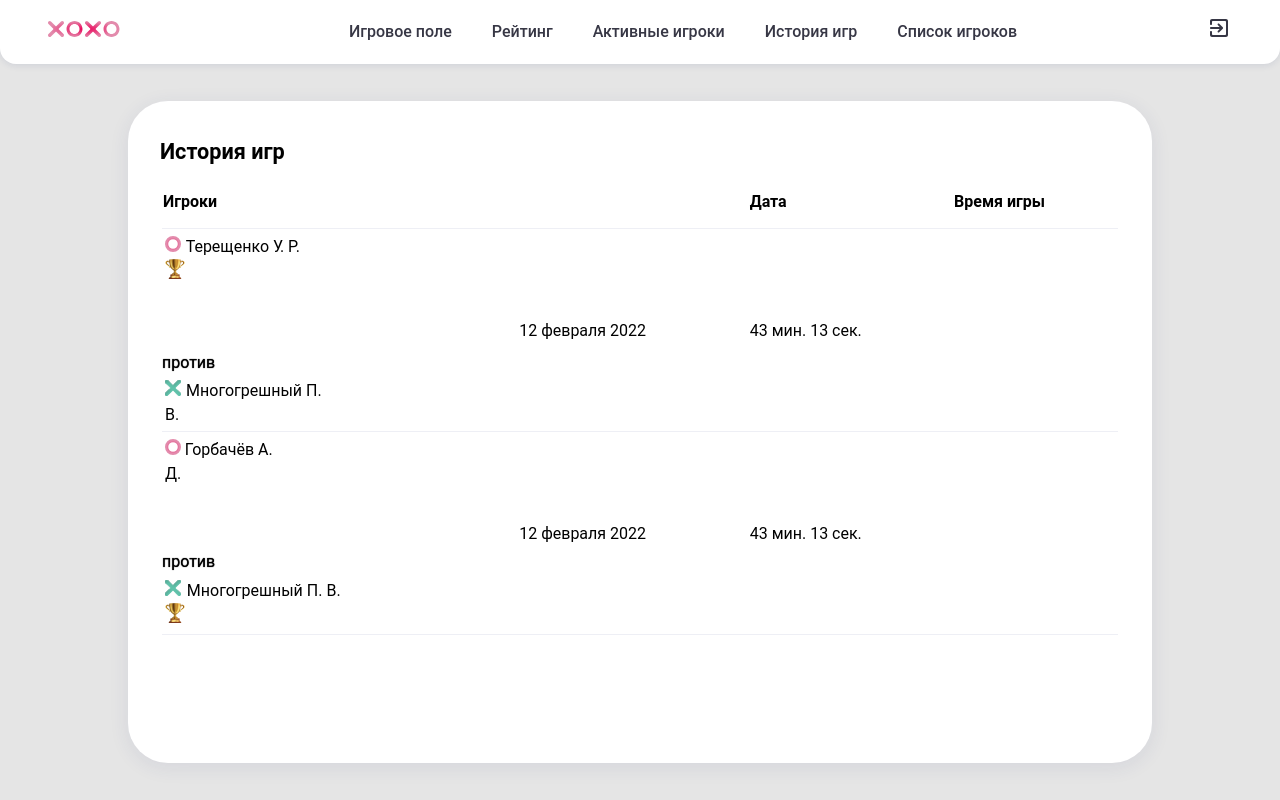
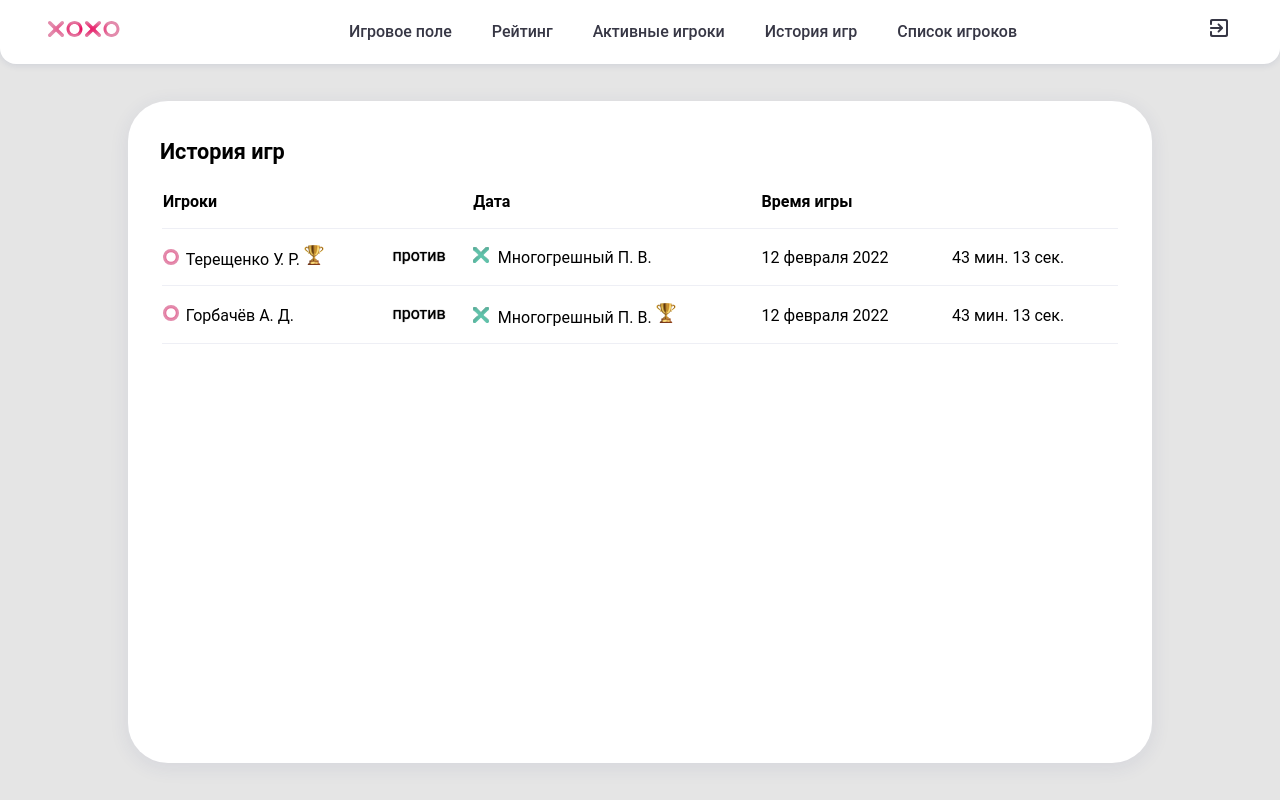
Before and after one commit to kl1mmm/tic-tac-toe-etagi, a Vue app: page /history in a window 1280 px wide. Built offline with nearby package versions, Linux system fonts and the light colour scheme; what vue3-click-away would draw is missing.

Commit message:
fix historyPage

```diff
--- a/src/components/Pages/HistoryPage.vue
+++ b/src/components/Pages/HistoryPage.vue
@@ -7,7 +7,36 @@
                     История игр
                 </div>
                 <div class="table">
-                    <MySpreadsheet class="spreadSheet">
+                    <MySpreadsheet class="spreadSheet PC">
+                        <thead>
+                        <tr>
+                            <th class="row">Игроки</th>
+                            <th class="row phoneDel"></th>
+                            <th class="row">Дата</th>
+                            <th class="row">Время игры</th>
+                        </tr>
+                        </thead>
+                        <tbody v-for="game in gamesData" :key="game.ID">
+                        <tr>
+                            <td class="row"><img alt="0" class="gameImg"
+                                                 src="@/components/UI/pics/ZeroPlayer1.svg">{{ game.Player1Name }}
+                                <img class="winner" alt="Победитель"
+                                     src="@/components/UI/pics/GameWinner.svg"
+                                     v-if="game.Winner === game.Player1Name">
+                            </td>
+                            <div class="versus row phoneDel">против</div>
+                            <td class="row"><img alt="X" class="gameImg"
+                                                 src="@/components/UI/pics/CrossPlayer2.svg">{{ game.Player2Name }}
+                                <img class="winner" alt="Победитель"
+                                     src="@/components/UI/pics/GameWinner.svg"
+                                     v-if="game.Winner === game.Player2Name">
+                            </td>
+                            <td class="row">{{ game.Date }}</td>
+                            <td class="row">{{ game.Time }}</td>
+                        </tr>
+                        </tbody>
+                    </MySpreadsheet>
+                    <MySpreadsheet class="spreadSheet phone">
                         <thead>
                         <tr>
                             <th class="row">Игроки</th>
@@ -88,6 +117,14 @@ export default {
     align-items: center;
 }
 
+.phone {
+    display: none;
+}
+
+.PC {
+    display: table;
+}
+
 .block {
     background: #ffffff;
     width: 48.5%;
@@ -156,6 +193,14 @@ tr {
 }
 
 @media screen and (max-width: 905px) {
+    .phone {
+        display: table;
+    }
+
+    .PC {
+        display: none;
+    }
+
     .block {
         width: 100%;
         height: 95%;
```
